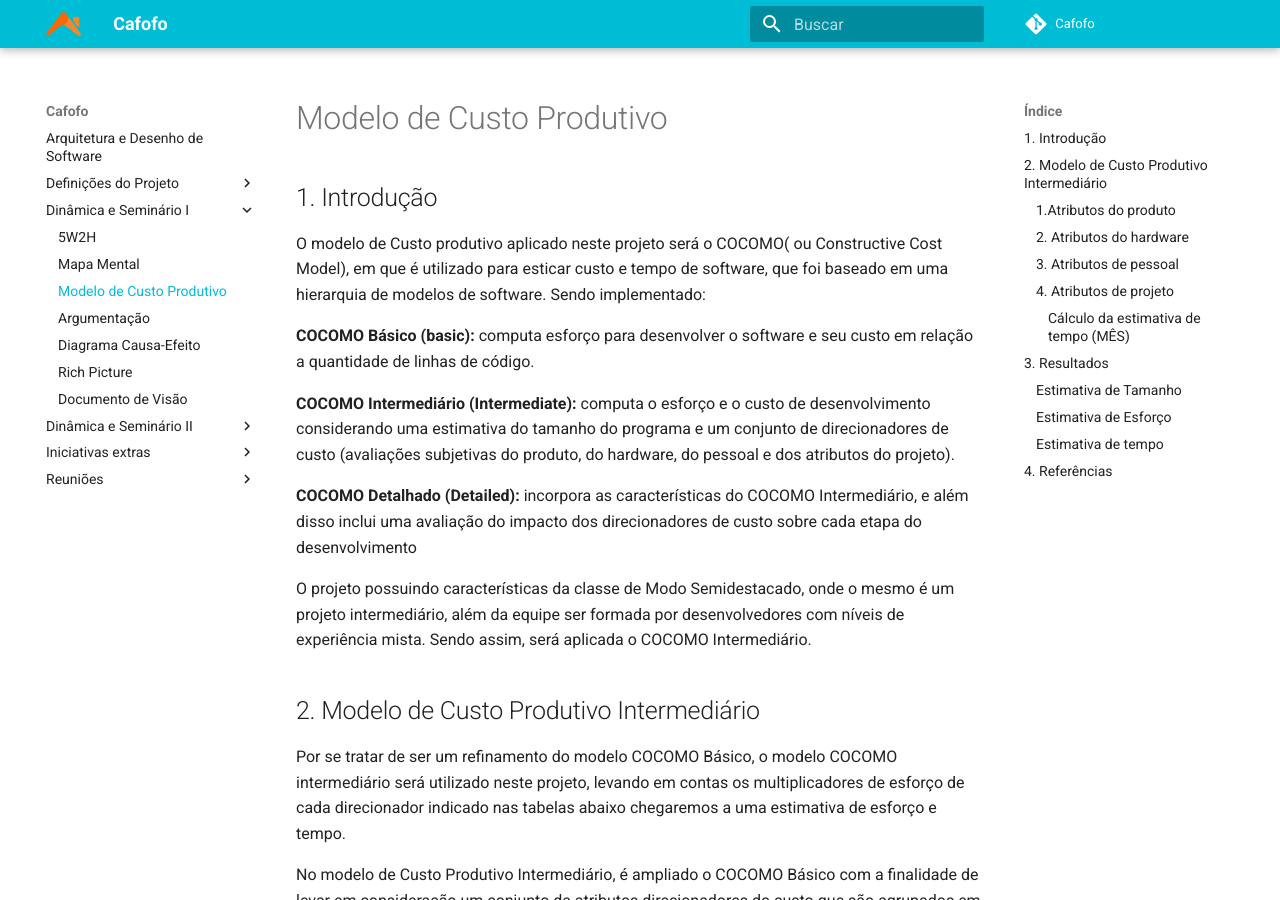
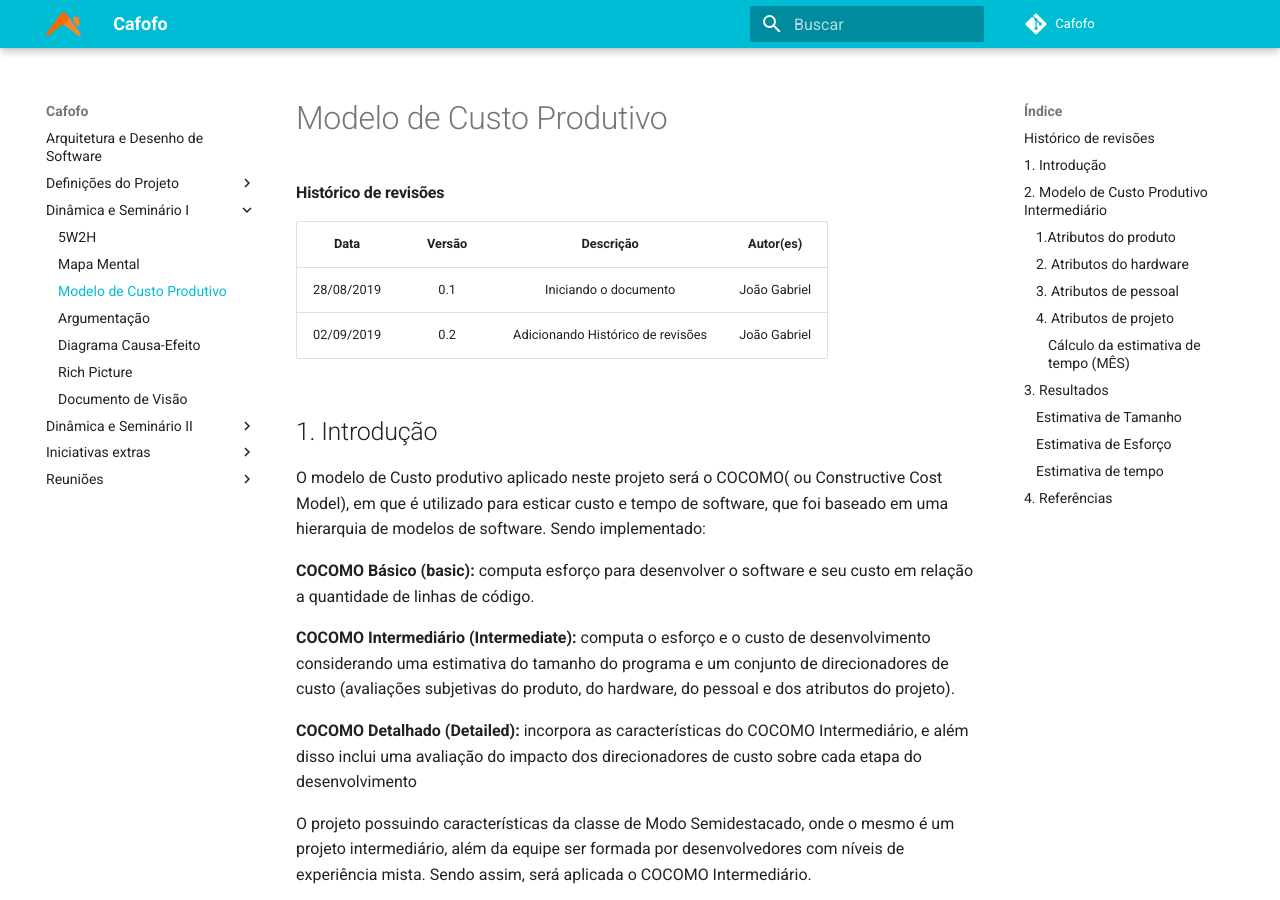
Before and after one commit to desenho-2019/Wiki, an MkDocs documentation site: the page built from docs/Dinâmica e Seminário I/ModeloCustoProdutivo.md, in a window 1280 px wide and 900 px high. Built offline with MkDocs 1.6.1 and Material for MkDocs 9.7.7, drawn with Linux system fonts in a browser that asks for light colours.

Commit message:
adding histórico de revisões

```diff
--- a/docs/Dinâmica e Seminário I/ModeloCustoProdutivo.md
+++ b/docs/Dinâmica e Seminário I/ModeloCustoProdutivo.md
@@ -1,4 +1,10 @@
 # Modelo de Custo Produtivo
+
+#### Histórico de revisões
+|   Data   |  Versão  |        Descrição       |          Autor(es)          |
+|:--------:|:--------:|:----------------------:|:---------------------------:|
+|28/08/2019|   0.1    | Iniciando o documento       |  João Gabriel  |
+|02/09/2019|   0.2    | Adicionando Histórico de revisões       |  João Gabriel   |
 
 ## 1. Introdução
 
```
